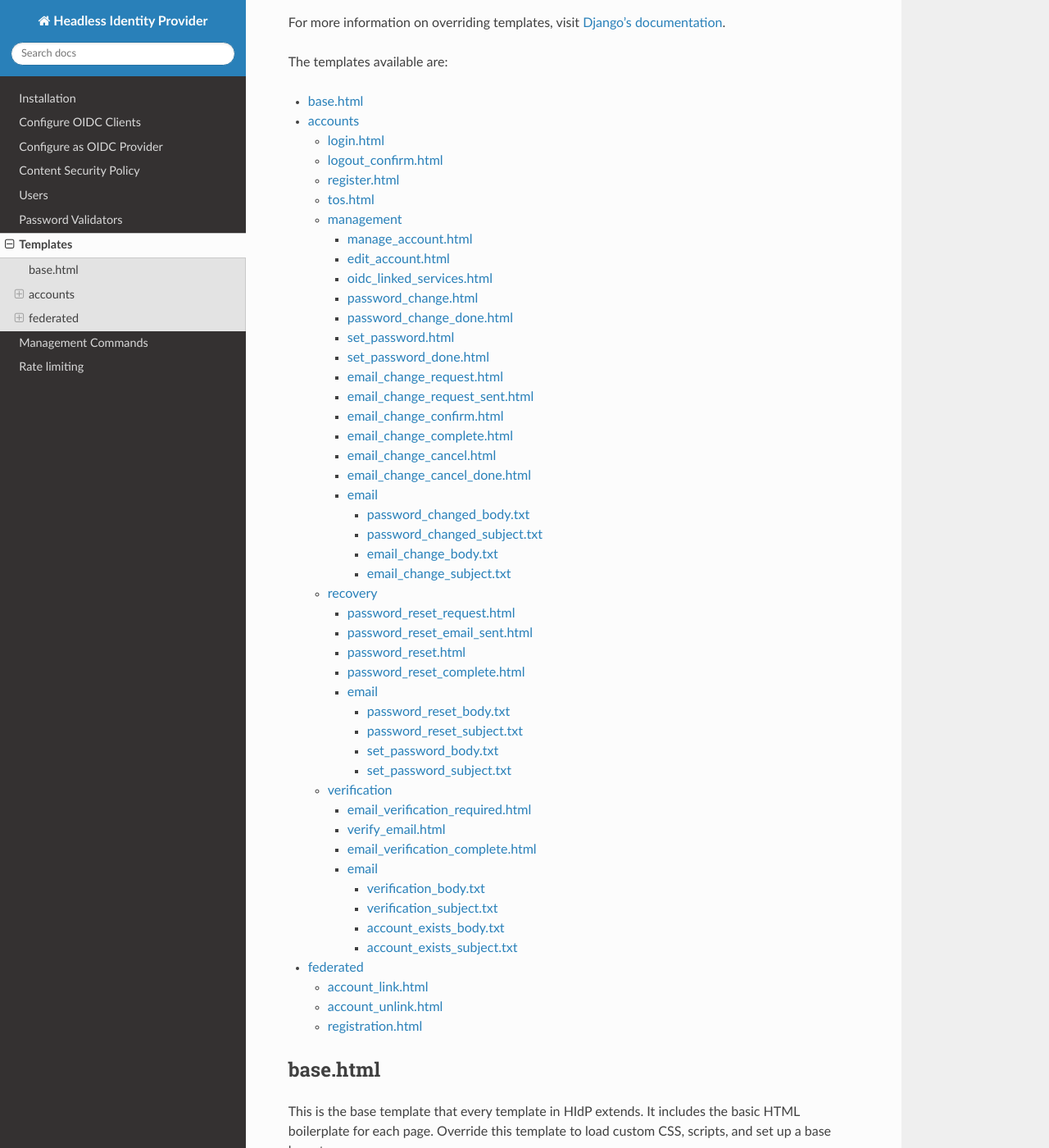
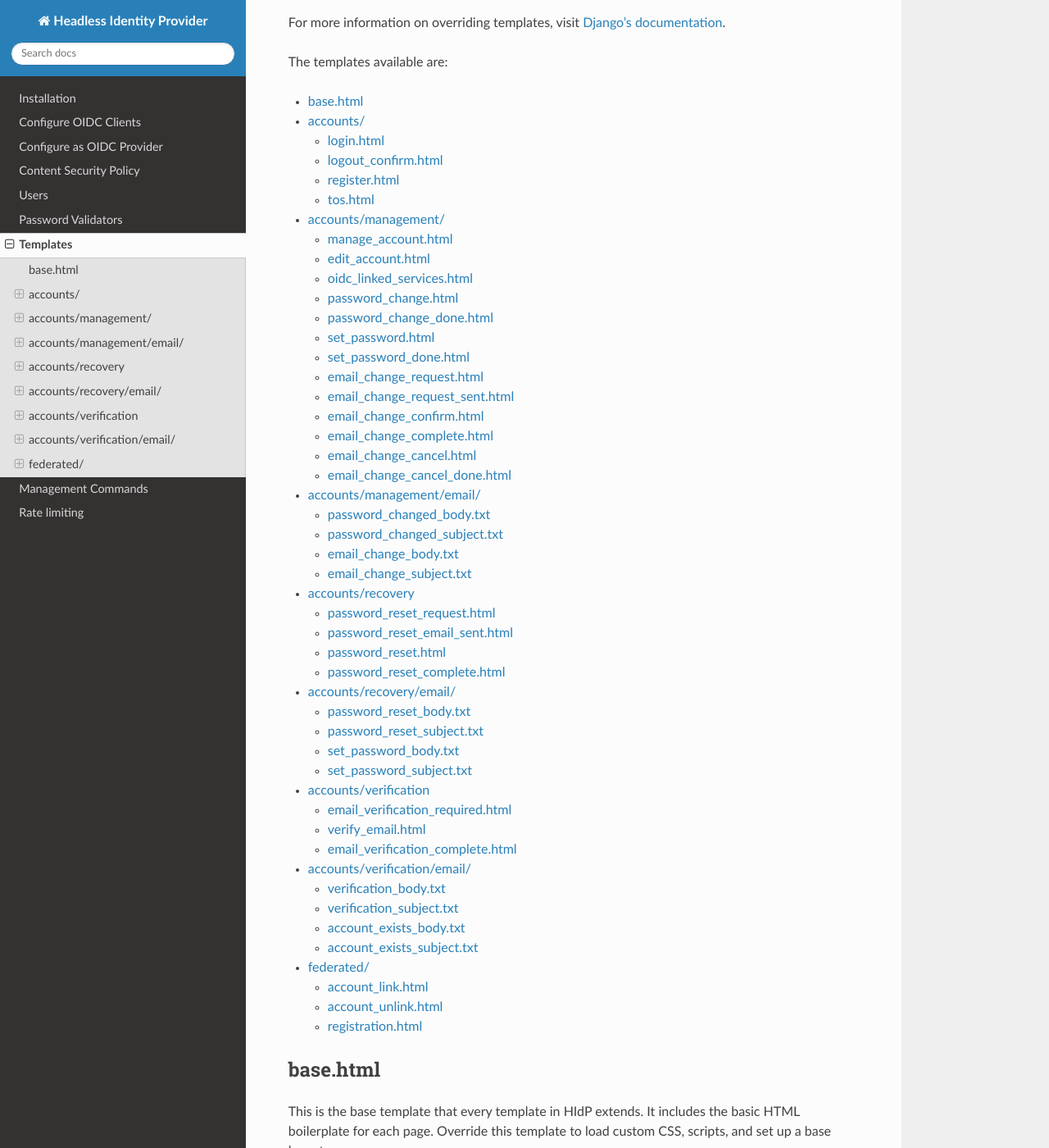
Before and after one commit to leukeleu/django-hidp, a Sphinx documentation site: the page built from packages/hidp/docs/templates.md, in a window 1280 px wide and 1400 px high, scrolled down 289 px. Shown: the whole window at 82% size. Built offline with Sphinx 7.4.7 and the Read the Docs theme 3.1.0, drawn with Linux system fonts in a browser that asks for light colours; some of the changed text lies outside the part shown.

Commit message:
Flatten template docs structure a bit

```diff
--- a/packages/hidp/docs/templates.md
+++ b/packages/hidp/docs/templates.md
@@ -39,7 +39,7 @@ scripts:
 `extra_body`
 : inside the HTML body tag, below the `body` block.
 
-## accounts
+## accounts/
 
 All templates related to the authentication, registration, recovery and verification
 can be found in this directory and subdirectories: `templates/hidp/accounts`.
@@ -132,12 +132,12 @@ override this template to provide your own Terms of Service or disable the
 `agreed_to_tos` field by overriding the `UserCreationForm`.
 :::
 
-### management
+## accounts/management/
 
 All templates related to account management can be found
 in `templates/hidp/accounts/management`.
 
-#### manage_account.html
+### manage_account.html
 
 Rendered by the `ManageAccountView`.
 
@@ -159,7 +159,7 @@ This template gets passed the following context variables:
   `url`
   : Reversed URL for the link.
 
-#### edit_account.html
+### edit_account.html
 
 Rendered by the `EditAccountView`.
 
@@ -171,7 +171,7 @@ This template gets passed the following context variables:
 `show_success_message`
 : `True` if the account was updated successfully.
 
-#### oidc_linked_services.html
+### oidc_linked_services.html
 
 Rendered by the `OIDCLinkedServicesView`.
 
@@ -198,7 +198,7 @@ This template gets passed the following context variables:
 `oidc_error_message`
 : Error message from the OIDC Authentication flow in case something went wrong.
 
-#### password_change.html
+### password_change.html
 
 Rendered by the `PasswordChangeView`.
 
@@ -210,13 +210,13 @@ This template gets passed the following context variables:
 
 Redirects to `PasswordChangeDoneView` after successfully changing the password.
 
-#### password_change_done.html
+### password_change_done.html
 
 Rendered by the `PasswordChangeDoneView`.
 
 Shows a message letting the user know that their password has been changed.
 
-#### set_password.html
+### set_password.html
 
 Rendered by the `SetPasswordView`.
 
@@ -241,13 +241,13 @@ This template gets passed the following context variables:
 
 Redirects to `SetPasswordDoneView` after successfully setting the password.
 
-#### set_password_done.html
+### set_password_done.html
 
 Rendered by the `SetPasswordDoneView`.
 
 Shows a message letting the user know that their password has been set.
 
-#### email_change_request.html
+### email_change_request.html
 
 Rendered by the `EmailChangeRequestView`.
 
@@ -257,11 +257,11 @@ This template gets passed the following context variables:
 : The email change request form, where users need to fill in a new email
   address and password.
 
-#### email_change_request_sent.html
+### email_change_request_sent.html
 
 Rendered by the `EmailChangeRequestSentView`.
 
-#### email_change_confirm.html
+### email_change_confirm.html
 
 Rendered by the `EmailChangeConfirmView`.
 
@@ -289,7 +289,7 @@ If `validlink` is `True` the following context variables are also available:
 `proposed_email`
 : The proposed new email address.
 
-#### email_change_complete.html
+### email_change_complete.html
 
 Rendered by the `EmailChangeCompleteView`.
 
@@ -306,7 +306,7 @@ This template gets passed the following context variables:
 `email_change_request_completed`
 : boolean that indicates whether the entire change request is completed.
 
-#### email_change_cancel.html
+### email_change_cancel.html
 
 Rendered by the `EmailChangeCancelView`.
 
@@ -323,16 +323,16 @@ If `validlink` is `True` the following context variables are also available:
 `proposed_email`
 : The proposed new email address.
 
-#### email_change_cancel_done.html
+### email_change_cancel_done.html
 
 Rendered by the `EmailChangeCancelDoneView`.
 
-#### email
+## accounts/management/email/
 
 Templates for the password change notification email can be found
 in `templates/hidp/accounts/management/email`.
 
-##### password_changed_body.txt
+### password_changed_body.txt
 
 Sent by the `PasswordResetView`, `SetPasswordView` and `PasswordChangeView` when a user
 successfully changes their password.
@@ -343,11 +343,11 @@ This template gets passed the following context variable:
 : URL to `PasswordResetView`.
 
 
-##### password_changed_subject.txt
+### password_changed_subject.txt
 
 The subject of the email is set with this template: `password_changed_subject.txt`.
 
-##### email_change_body.txt
+### email_change_body.txt
 
 Sent by the `EmailChangeRequestView` to both old and new email address when a user
 requests to change their email address.
@@ -370,16 +370,16 @@ This template gets passed the following context variables:
 `proposed_email`
 : The proposed new email address.
 
-##### email_change_subject.txt
+### email_change_subject.txt
 
 The subject of the email is set with this template: `email_change_subject.txt`.
 
-### recovery
+## accounts/recovery
 
 All templates related to password recovery can be found
 in `templates/hidp/accounts/recovery`.
 
-#### password_reset_request.html
+### password_reset_request.html
 
 Rendered by the `PasswordResetRequestView`.
 
@@ -388,11 +388,11 @@ This template gets passed the following context variables:
 `form`
 : The password reset request form, where users need to fill in their email address.
 
-#### password_reset_email_sent.html
+### password_reset_email_sent.html
 
 Rendered by the `PasswordResetEmailSentView`.
 
-#### password_reset.html
+### password_reset.html
 
 Rendered by the `PasswordResetView`, which is a subclass of Django's `PasswordResetConfirmView`.
 
@@ -404,7 +404,7 @@ This template gets passed the following context variables:
 `validlink`
 : boolean that indicates the validity of the used token.
 
-#### password_reset_complete.html
+### password_reset_complete.html
 
 Rendered by the `PasswordResetCompleteView`.
 
@@ -413,12 +413,12 @@ This template gets passed the following context variables:
 `login_url`
 : URL to the login page, with a next param if `redirect_url` is available.
 
-#### email
+## accounts/recovery/email/
 
 Templates for to password recovery emails can be found
 in `templates/hidp/accounts/recovery/email`.
 
-##### password_reset_body.txt
+### password_reset_body.txt
 
 Sent by the `PasswordResetRequestView` for users that have a password set.
 
@@ -430,11 +430,11 @@ This template gets passed the following context variable:
 `user`
 : The user the password was changed for
 
-##### password_reset_subject.txt
+### password_reset_subject.txt
 
 The subject of the email is set with this template: `password_reset_subject.txt`.
 
-##### set_password_body.txt
+### set_password_body.txt
 
 Sent by the `SetPasswordView` for users that don't have a password set.
 
@@ -443,16 +443,16 @@ This template gets passed the following context variable:
 `password_reset_url`
 : URL to `SetPasswordView`.
 
-##### set_password_subject.txt
+### set_password_subject.txt
 
 The subject of the email is set with this template: `set_password_subject.txt`.
 
-### verification
+## accounts/verification
 
 Templates for the verification emails can be found
 in `templates/hidp/accounts/verification`.
 
-#### email_verification_required.html
+### email_verification_required.html
 
 Rendered by the `EmailVerificationRequiredView`.
 
@@ -461,7 +461,7 @@ This template gets passed the following context variables:
 `validlink`
 : boolean that indicates the validity of the used token.
 
-#### verify_email.html
+### verify_email.html
 
 Rendered by the `EmailVerificationView`.
 
@@ -473,7 +473,7 @@ This template gets passed the following context variables:
 `validlink`
 : boolean that indicates the validity of the used token.
 
-#### email_verification_complete.html
+### email_verification_complete.html
 
 Rendered by the `EmailVerificationCompleteView`.
 
@@ -482,12 +482,12 @@ This template gets passed the following context variables:
 `login_url`
 : URL to the login page, with a next param if `redirect_url` is available.
 
-#### email
+## accounts/verification/email/
 
 Templates for to verification emails can be found email
 in `templates/hidp/accounts/verification/email`.
 
-##### verification_body.txt
+### verification_body.txt
 
 Sent by the `RegistrationView`.
 
@@ -496,11 +496,11 @@ This template gets passed the following context variable:
 `verification_url`
 : URL to `EmailVerificationView`.
 
-##### verification_subject.txt
+### verification_subject.txt
 
 The subject of the email is set with this template: `verification_subject.txt`.
 
-##### account_exists_body.txt
+### account_exists_body.txt
 
 Sent by the `RegistrationView` if an account already exists with that email address.
 
@@ -509,11 +509,11 @@ This template gets passed the following context variable:
 `password_reset_url`
 : URL to `PasswordResetRequestView`.
 
-##### account_exists_subject.txt
+### account_exists_subject.txt
 
 The subject of the email is set with this template: `account_exists_subject.txt`.
 
-## federated
+## federated/
 
 All templates related to the OIDC authentication and registration can be found
 in: `templates/hidp/federated`.
```
Also changed, not shown: other parts of packages/hidp/docs/templates.md (+1 -1 lines).
